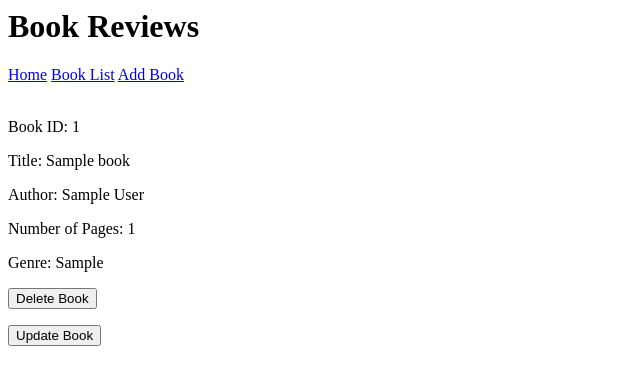
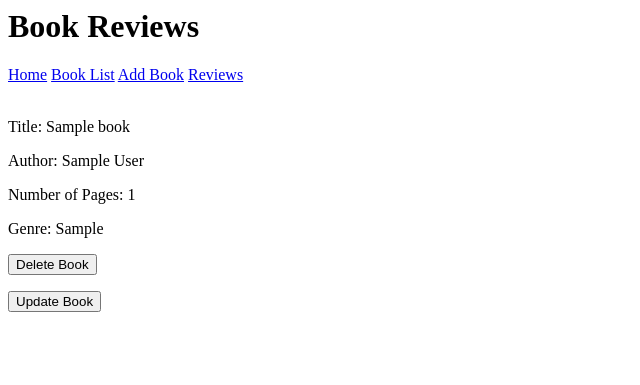
Before and after one commit to gregorule/book_shop, a Flask app: page /books in a window 1280 px wide. Shown: the top 385 px of the page, without its empty margins (0-640 px from the left). Run offline with Flask 2, Linux system fonts and the light colour scheme; tables that the repository leaves empty hold one stand-in row (values such as "Sample post").

Commit message:
read reviews

```diff
--- a/application/models.py
+++ b/application/models.py
@@ -12,3 +12,4 @@ class Reviews(db.Model):
     book_id = db.Column(db.Integer, db.ForeignKey('books.book_id'), nullable=False)
     rating = db.Column(db.Integer, nullable=False)
     review = db.Column(db.String(200), nullable=False)
+    book_ref = db.relationship('Books', backref='book_ref')
--- a/application/routes.py
+++ b/application/routes.py
@@ -12,6 +12,11 @@ def home():
 def readBooks():
     book = Books.query.all()
     return render_template('books.html', books=book)
+
+@app.route('/reviews')
+def readReviews():
+    review = Reviews.query.all()
+    return render_template('reviews.html', reviews=review)
 
 @app.route('/add', methods=['GET','POST'])
 def addBooks():
--- a/application/templates/books.html
+++ b/application/templates/books.html
@@ -3,7 +3,6 @@
 <br>
 {% for book in books %}
 <br>
-<p>Book ID: {{ book.book_id }} </p>
 <p>Title: {{ book.book_name }} </p>
 <p>Author: {{ book.author_name }}</p>
 <p>Number of Pages: {{ book.pages }}</p>
--- a/application/templates/layout.html
+++ b/application/templates/layout.html
@@ -4,6 +4,7 @@
         <a href="{{ url_for('home') }}">Home</a>
         <a href="{{ url_for('readBooks') }}">Book List</a>
         <a href="{{ url_for('addBooks') }}">Add Book</a>
+        <a href="{{ url_for('readReviews') }}">Reviews</a>
         {% block body %}
         {% endblock body %}
     </body>
```
Also changed, not shown: application/templates/reviews.html (added, +13 -0 lines).
